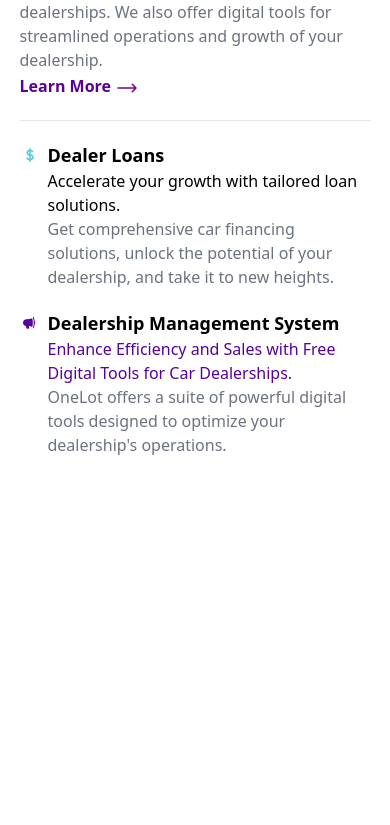
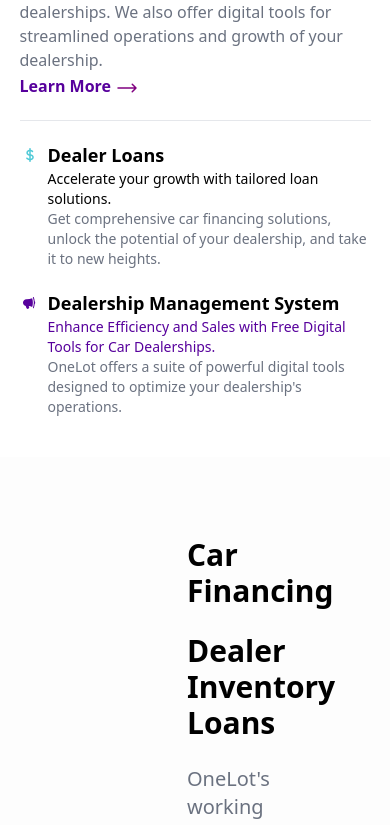
Before and after one commit to dalaixlmao/one-lot-assignment, a Next.js app: page / in a window 390 px wide. Shown: the part 1098-1923 px from the top of the page. Before the commit the page ends 1595 px from the top, so only its background shows below. Built offline with nearby package versions, Linux system fonts and the light colour scheme.

Commit message:
Added features component, without responsiveness

```diff
--- a/app/page.tsx
+++ b/app/page.tsx
@@ -1,12 +1,14 @@
 import Image from "next/image";
 import Landing from "@/components/Landing";
 import Offering from "@/components/Offering";
+import Features from "@/components/Features";
 
 export default function Home() {
   return (
     <div className="w-screen flex flex-col items-center">
-        <Landing />
-        <Offering />
+      <Landing />
+      <Offering />
+      <Features />
     </div>
   );
 }
--- /dev/null
+++ b/components/Feature.tsx
@@ -0,0 +1,77 @@
+import Image from "next/image";
+import React from "react";
+import { HyperButton } from "./ui/buttons";
+import {
+  LargerText,
+  LargestText,
+  DescriptiveText,
+} from "./ui/texts";
+import ListItem from "./ui/list-item";
+
+interface FeatureType {
+  title: string;
+  subTitle: string;
+  headerDescription: string;
+  advantages: {
+    title: string;
+    description: string;
+  }[];
+  footerDescription: string;
+  buttonText: string;
+  imagePath: string;
+  index: number;
+}
+
+export default function Feature({
+  title,
+  subTitle,
+  headerDescription,
+  advantages,
+  footerDescription,
+  buttonText,
+  imagePath,
+  index,
+}: FeatureType) {
+  return (
+    <div
+      className={
+        index % 2
+          ? `my-10  w-full flex md:flex-row-reverse flex-col pl-10 items-center`
+          : `my-10 w-full flex md:flex-row flex-col-reverse pr-10 items-center`
+      }
+    >
+      <div className="w-[52%]">
+        <Image src={imagePath} height={1000} width={1000} alt={imagePath} />
+      </div>
+      <div
+        className={index % 2 ? "w-[48%] pl-10 pr-24" : "w-[48%] pl-24 pr-10"}
+      >
+        <div>
+          <LargestText align="left">{title}</LargestText>
+        </div>
+        <div className="my-6">
+          <LargerText align="left">{subTitle}</LargerText>
+        </div>
+        <div className="my-6 text-xl">
+          <DescriptiveText align="left">{headerDescription}</DescriptiveText>
+        </div>
+        <div className="my-5 border-t border-b">
+          {advantages.map((e, index) => {
+            return (
+              <ListItem>
+                <div key={index} className="text-lg">
+                  {e.title != "" && <a className="font-bold">{e.title}: </a>}
+                  <a className="font-semibold">{e.description}</a>
+                </div>
+              </ListItem>
+            );
+          })}
+        </div>
+        <div className="my-6 text-xl">
+          <DescriptiveText align="left">{footerDescription}</DescriptiveText>
+        </div>
+        <HyperButton>{buttonText}</HyperButton>
+      </div>
+    </div>
+  );
+}
--- /dev/null
+++ b/components/Features.tsx
@@ -0,0 +1,24 @@
+import { features } from "@/lib/data";
+import { GraySection } from "./ui/section-card";
+import Feature from "./Feature";
+export default function Features() {
+  return (
+    <GraySection className="w-full">
+      {features.map((e, index) => {
+        return (
+          <Feature
+          key={index}
+          index = {index}
+            title={e.title}
+            subTitle={e.subTitle}
+            headerDescription={e.headerDescription}
+            imagePath={e.imagePath}
+            footerDescription={e.footerDescription}
+            advantages={e.advantages}
+            buttonText={e.buttonText}
+          />
+        );
+      })}
+    </GraySection>
+  );
+}
--- a/components/Landing.tsx
+++ b/components/Landing.tsx
@@ -6,7 +6,7 @@
   return (
     <div className="flex flex-col items-center mt-10">
       <div className="w-[90%] items-center flex flex-col">
-        <LargestText>
+        <LargestText align="center">
           Grow your dealership with working capital loans and digital tools from
           OneLot
         </LargestText>
--- a/components/Offer.tsx
+++ b/components/Offer.tsx
@@ -25,11 +25,11 @@
       <div className="ml-2">
         <div className="flex flex-row items-center">
           <div className="">
-            <LargeText>{title}</LargeText>
+            <LargeText align="center">{title}</LargeText>
           </div>
         </div>
-        <div className={`text-${color} font-medium`}>{motive}</div>
-        <div>
+        <div className={`text-${color} text-sm font-medium`}>{motive}</div>
+        <div className="text-sm">
           <DescriptiveText align="left">{description}</DescriptiveText>
         </div>
       </div>
--- a/components/Offering.tsx
+++ b/components/Offering.tsx
@@ -4,6 +4,13 @@
 import Speaker from "./icons/speaker";
 import LongRightArrow from "./icons/long-right-arrow";
 import Offer from "./Offer";
+
+const pageDescription = {
+  title: "Everything you need to grow your business",
+  description: `OneLot is your trusted lending and financing partner, exclusively
+          tailored for used car dealerships. We also offer digital tools for
+          streamlined operations and growth of your dealership.`,
+};
 
 const offer = [
   {
@@ -29,11 +36,9 @@
   return (
     <WhiteSection className="flex md:flex-row flex-col">
       <div className="md:w-1/2 w-full md:pr-[200px] pb-5 md:border-0 border-b">
-        <LargerText>Everything you need to grow your business</LargerText>
+        <LargerText align="center">{pageDescription.title}</LargerText>
         <DescriptiveText align="">
-          OneLot is your trusted lending and financing partner, exclusively
-          tailored for used car dealerships. We also offer digital tools for
-          streamlined operations and growth of your dealership.
+          {pageDescription.description}
         </DescriptiveText>
         <button className="text-purple font-semibold flex flex-row items-center">
           Learn More
--- a/components/icons/icon-bubble.tsx
+++ b/components/icons/icon-bubble.tsx
@@ -5,7 +5,7 @@
 export default function IconBubble({ children, color }: IconBubble) {
   return (
     <div
-      className={`bg-${color+"1"} fill-blue-500 h-5 w-5 rounded-full flex flex-row items-center justify-center`}
+      className={`bg-${color}1 fill-blue-500 h-5 w-5 rounded-full flex flex-row items-center justify-center`}
     >
       {children}
     </div>
--- /dev/null
+++ b/components/icons/tick.tsx
@@ -0,0 +1,18 @@
+export default function Tick() {
+  return (
+    <svg
+      xmlns="http://www.w3.org/2000/svg"
+      fill="none"
+      viewBox="0 0 24 24"
+      strokeWidth={3}
+      stroke="#57009C"
+      className="size-2"
+    >
+      <path
+        strokeLinecap="round"
+        strokeLinejoin="round"
+        d="m4.5 12.75 6 6 9-13.5"
+      />
+    </svg>
+  );
+}
--- /dev/null
+++ b/components/ui/list-item.tsx
@@ -0,0 +1,13 @@
+import { WrapperFunctionTypes } from "@/lib/types";
+import Tick from "../icons/tick";
+import IconBubble from "../icons/icon-bubble";
+
+export default function ListItem({ children }: WrapperFunctionTypes) {
+  return <div className="flex flex-row items-center my-5">
+    <div className="mr-2">
+        <IconBubble
+        color="purple"
+        >{<Tick />}</IconBubble>
+    </div>
+    {children}</div>;
+}
--- a/components/ui/section-card.tsx
+++ b/components/ui/section-card.tsx
@@ -13,9 +13,9 @@
 export function GraySection({ children, className }: SectionType) {
   return (
     <div
-      className={`w-full flex flex-col bg-gray-100 items-center py-10 ${className}`}
+      className={`w-full flex flex-col bg-gray-100/20 items-center py-10 ${className}`}
     >
-      <div className={`w-[90%] ${className}`}>{children}</div>
+      <div className={`${className}`}>{children}</div>
     </div>
   );
 }
--- a/components/ui/texts.tsx
+++ b/components/ui/texts.tsx
@@ -3,24 +3,25 @@
 
 interface TextType {
   children: React.ReactNode;
+  align: string;
 }
 
-export function LargestText({ children }: TextType) {
+export function LargestText({ children, align }: TextType) {
   return (
-    <div className={"md:text-5xl text-3xl font-bold text-black text-center"}>
+    <div className={`md:text-5xl text-3xl font-bold text-black  text-${align}`}>
       {children}
     </div>
   );
 }
 
-export function LargerText({ children }: TextType) {
-  return <div className={"text-3xl font-bold "}>{children}</div>;
+export function LargerText({ children, align }: TextType) {
+  return <div className={`text-3xl font-bold text-${align} `}>{children}</div>;
 }
 
-export function LargeText({ children }: TextType) {
-  return <div className={"text-lg font-bold "}>{children}</div>;
+export function LargeText({ children, align }: TextType) {
+  return <div className={`text-lg font-bold text-${align} `}>{children}</div>;
 }
 
-export function DescriptiveText({ children, align }: {children: React.ReactNode, align:string}) {
+export function DescriptiveText({ children, align }: TextType) {
   return <div className={`text-gray-500 text-${align}`}>{children}</div>;
 }
--- /dev/null
+++ b/lib/data.ts
@@ -0,0 +1,58 @@
+const features = [
+  {
+    title: "Car Financing",
+    subTitle: "Dealer Inventory Loans",
+    headerDescription:
+      "OneLot's working capital loans allow car dealers to buy more cars and capitalize on opportunities you would otherwise have missed. We transfer the money to your account within 6 hours.",
+    advantages: [
+      {
+        title: "",
+        description:
+          "Interest as low as 1.8% per month with daily calculation of interest",
+      },
+      {
+        title: "",
+        description: "Financing up to 70% of the vehicle purchase",
+      },
+      {
+        title: "",
+        description:
+          "Financing period up to 90 days with a flexible repayment schedule at any point",
+      },
+    ],
+    footerDescription:
+      "Use OneLot's financing solution today, grow the number of cars in your lot, and increase your profits.",
+    buttonText: "View Loans",
+    imagePath: "/car_financing.svg",
+  },
+  {
+    title: "Dealership Management System",
+    subTitle: "",
+    headerDescription:
+      "OneLot's digital platform is built with a single goal: to help used car dealers operate their business more efficiently.",
+    advantages: [
+      {
+        title: "Inventory Management",
+        description:
+          "Track all details about your cars and sales in one place - from car details to buyers. All you need to know in one place.",
+      },
+
+      {
+        title: "Marketing Tools",
+        description:
+          "Promote your cars across all the different platforms. Write a marketing text and upload on Facebook Marketplace, Groups, Pages and Instagram with a single click of a button",
+      },
+      {
+        title: "Marketing Insights (Coming Soon)",
+        description:
+          "Get insights on prices and volumes for all cars in the market. We provide you with all the data by combining information from various sources with a single click of a button",
+      },
+    ],
+    footerDescription:
+      "Use OneLot's financing solution today, grow the number of cars in your lot, and increase your profits.",
+    buttonText: "Explore Now",
+    imagePath: "/dealership_management_system.svg",
+  },
+];
+
+export { features };
```
